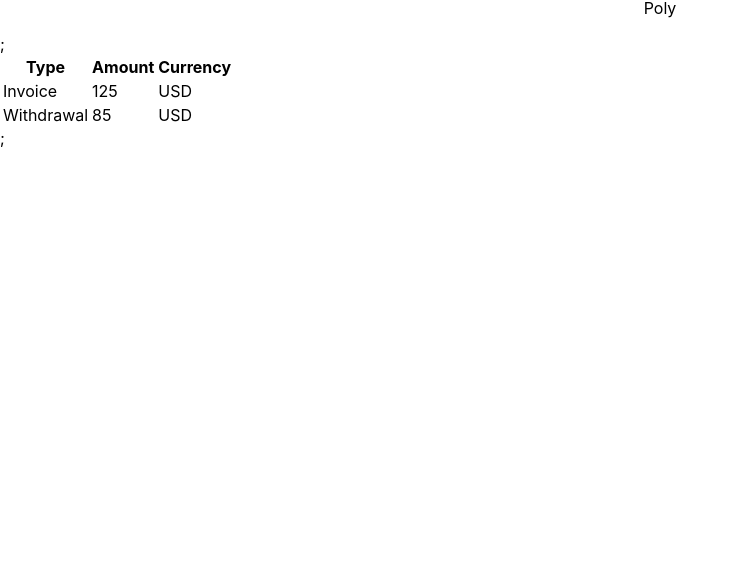
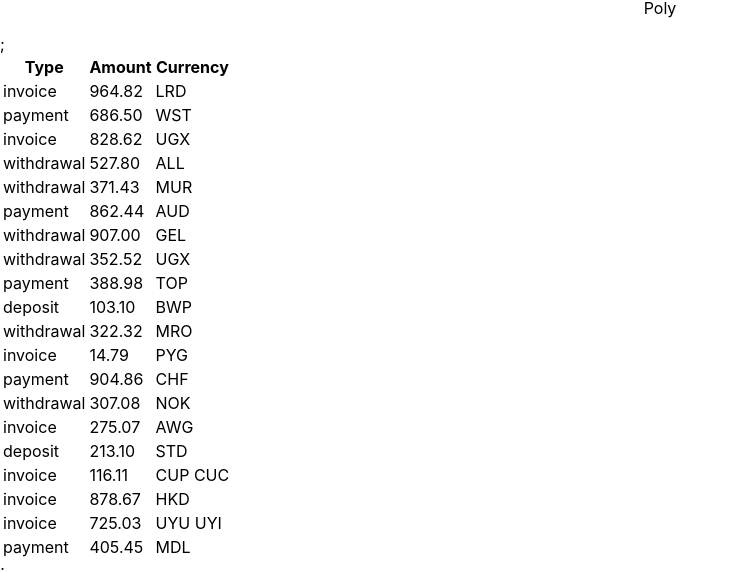
Before and after one commit to Vladyslav6/goit-react-hw-01-components, a React (Create React App) app: page / in a window 1280 px wide. Shown: the part 1442-2014 px from the top of the page, without its empty margins (0-737 px from the left). Before the commit the page ends 1590 px from the top, so only its background shows below. Built offline with nearby package versions, Linux system fonts and the light colour scheme.

Commit message:
finish4task

```diff
--- a/src/components/TransactionHistory/TransactionHistory.jsx
+++ b/src/components/TransactionHistory/TransactionHistory.jsx
@@ -1,8 +1,15 @@
 import './TransactionHistory.css';
 
-const TransactionHistory = () => {
+const TransactionHistory = ({ items }) => {
+  const transactMap = items.map(item => (
+    <tr key={item.id}>
+      <td>{item.type}</td>
+      <td>{item.amount}</td>
+      <td>{item.currency}</td>
+    </tr>
+  ));
   return (
-    <table class="transaction-history">
+    <table className="transaction-history">
       <thead>
         <tr>
           <th>Type</th>
@@ -11,18 +18,7 @@ const TransactionHistory = () => {
         </tr>
       </thead>
 
-      <tbody>
-        <tr>
-          <td>Invoice</td>
-          <td>125</td>
-          <td>USD</td>
-        </tr>
-        <tr>
-          <td>Withdrawal</td>
-          <td>85</td>
-          <td>USD</td>
-        </tr>
-      </tbody>
+      <tbody>{transactMap}</tbody>
     </table>
   );
 };
```
